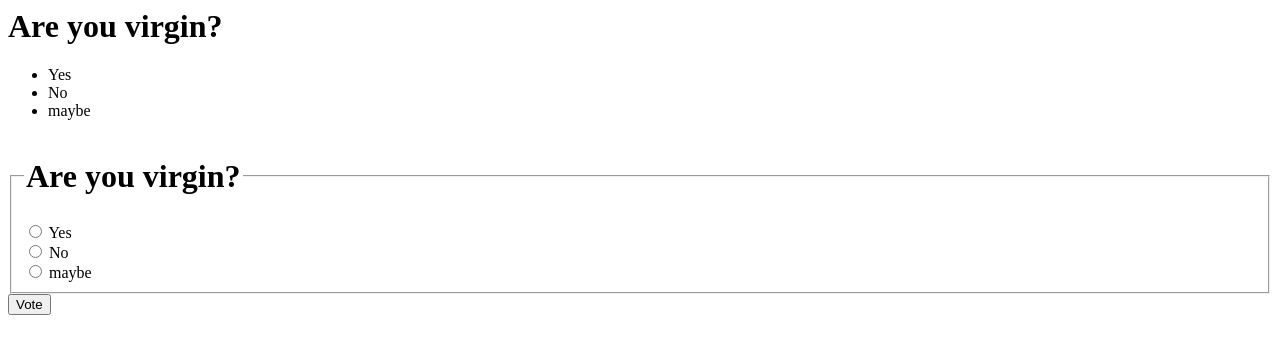
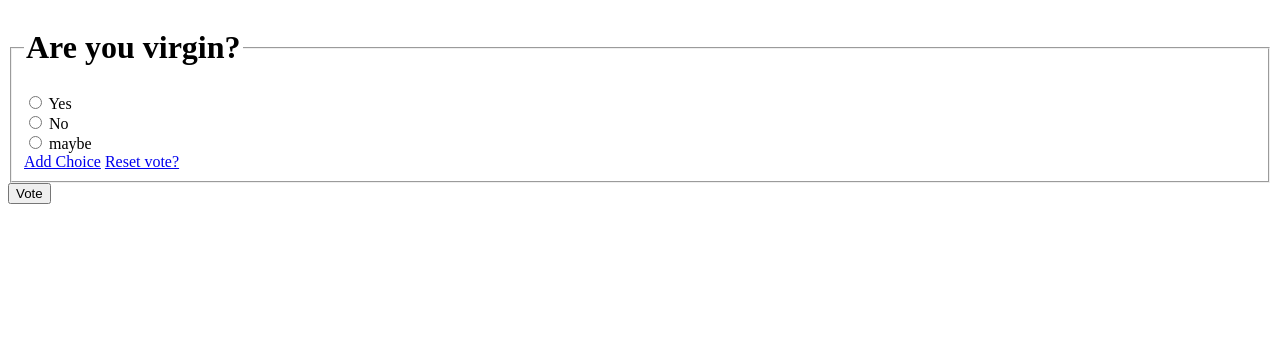
Before and after one commit to Waleed778/django-official-tutorial, a Django app: page /polls/1/ in a window 1280 px wide. Shown: the top 354 px of the page. Run offline with Django 4.2, Linux system fonts and the light colour scheme; data comes from the database, SQL or seed files in the repository; both versions use the stored data as it was after the commit.

Commit message:
some new concept

```diff
--- a/polls/templates/polls/detail.html
+++ b/polls/templates/polls/detail.html
@@ -1,9 +1,4 @@
-<h1>{{ question.question_text }}</h1>
-<ul>
-{% for choice in question.choice_set.all %}
-    <li>{{ choice.choice_text }}</li>
-{% endfor %}
-</ul>
+
 <form action="{% url 'polls:vote' question.id %}" method="post">
     {% csrf_token %}
     <fieldset>
@@ -13,6 +8,10 @@
             <input type="radio" name="choice" id="choice{{ forloop.counter }}" value="{{ choice.id }}">
             <label for="choice{{ forloop.counter }}">{{ choice.choice_text }}</label><br>
         {% endfor %}
+        <a href="{% url 'polls:newchoice' question.id %}">Add Choice</a>
+        <a href="{% url 'polls:vote_reset' question.id %}">Reset vote?</a>
+
+
     </fieldset>
     <input type="submit" value="Vote">
     </form>
--- a/polls/templates/polls/index.html
+++ b/polls/templates/polls/index.html
@@ -4,6 +4,8 @@
     <li><a href="{% url 'polls:detail' question.id %}">{{ question.question_text }}</a></li>
     {% endfor %}
     </ul>
+
+    <a href="{% url 'polls:new' %}"> Add question</a>
 {% else %}
     <p>No polls are available.</p>
 {% endif %}
--- a/polls/urls.py
+++ b/polls/urls.py
@@ -8,4 +8,7 @@ urlpatterns = [
     path("<int:pk>/", views.DetailView.as_view(), name="detail"),
     path("<int:pk>/results/", views.ResultsView.as_view(), name="results"),
     path("<int:question_id>/vote/", views.vote, name="vote"),
+    path("<int:question_id>/newchoice/", views.newchoice, name= "newchoice"),
+    path("<int:question_id>/vote_reset/", views.vote_reset, name="vote_reset"),
+    path("new/", views.add_question, name="new"),
 ]
--- a/polls/views.py
+++ b/polls/views.py
@@ -1,7 +1,8 @@
-from django.http import  HttpResponseRedirect
+from django.http import  HttpResponse, HttpResponseRedirect
 from django.shortcuts import get_object_or_404, render
 from django.urls import reverse
 from django.views import generic
+from django.utils import timezone
 
 from .models import Choice, Question
 
@@ -24,7 +25,6 @@ class ResultsView(generic.DetailView):
     model = Question
     template_name = "polls/results.html"
 
-
 def vote(request, question_id):
     question = get_object_or_404(Question, pk=question_id)
     try:
@@ -46,3 +46,53 @@ def vote(request, question_id):
         # with POST data. This prevents data from being posted twice if a
         # user hits the Back button.
         return HttpResponseRedirect(reverse("polls:results", args=(question.id,)))
+def newchoice(request,question_id):
+    question=get_object_or_404(Question,pk=question_id)
+    try:
+       new_choice=request.POST["new_choice"]
+       if not new_choice:
+           raise KeyError
+    except (KeyError):
+        return render(
+           request,
+           "polls/addchoice.html",
+           {
+              "question":question,
+              "error_message": "choice could not be added",
+           },
+
+        )
+    else:
+        newchoice=Choice(
+          question=question,
+          choice_text=new_choice
+     )
+        newchoice.save()
+        return HttpResponseRedirect(reverse("polls:detail",args=(question.id,)))
+
+def vote_reset(request, question_id):
+     question = get_object_or_404(Question, pk=question_id)
+
+     for choice in question.choice_set.all():
+         choice.votes = 0
+         choice.save()
+
+     return HttpResponseRedirect(reverse("polls:results", args=(question.id,)))
+
+
+def add_question(request):
+     if request.method == 'GET':
+         return render(request, "polls/new_question.html", {})
+     elif request.method == 'POST':
+         user_submitted_question = request.POST["question"]
+         if not user_submitted_question:
+             return render(request, "polls/new_question.html", {
+                 "error_message": "Please enter a valid question"
+             })
+
+         new_question = Question(
+             question_text=user_submitted_question,
+             pub_date=timezone.now(),
+         )
+         new_question.save()
+     return HttpResponseRedirect(reverse("polls:index",))
```
Also changed, not shown: polls/templates/polls/addchoice.html (added, +8 -0 lines), polls/templates/polls/new_question.html (added, +8 -0 lines), db.sqlite3.
